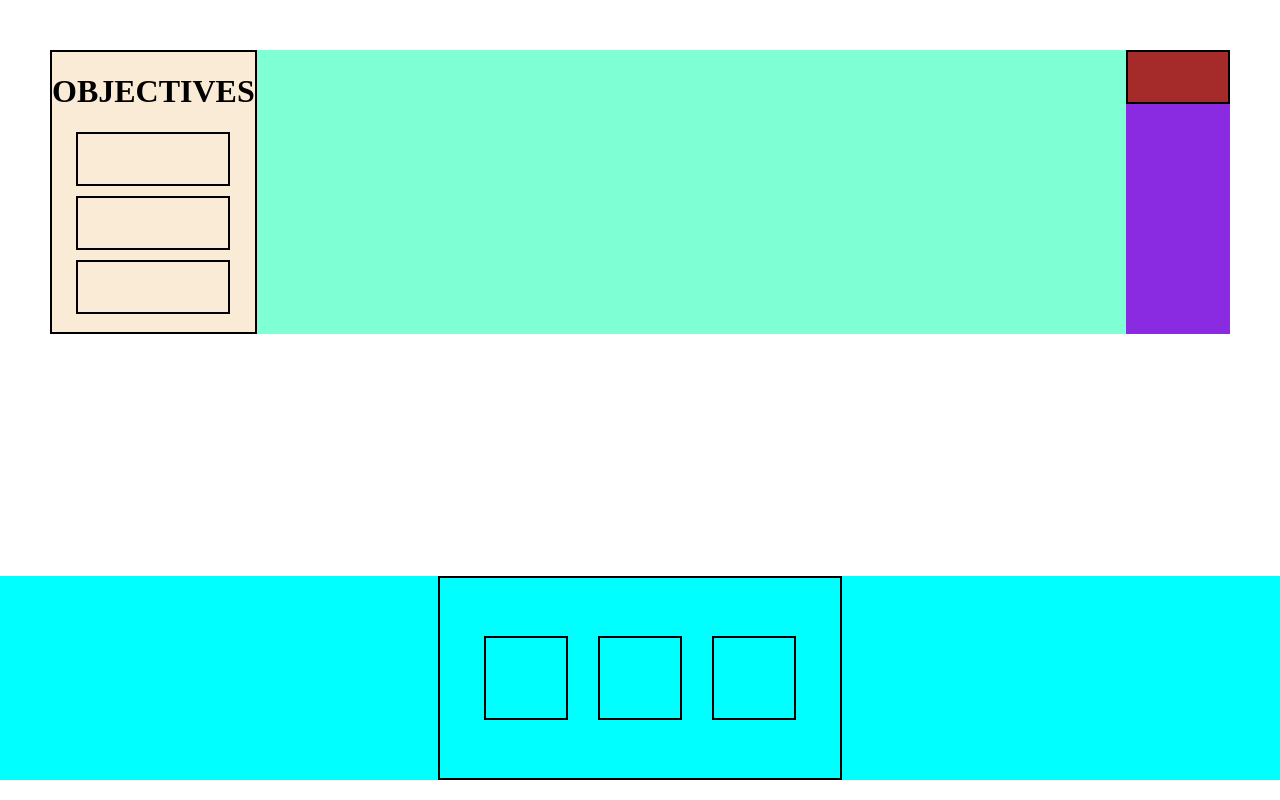
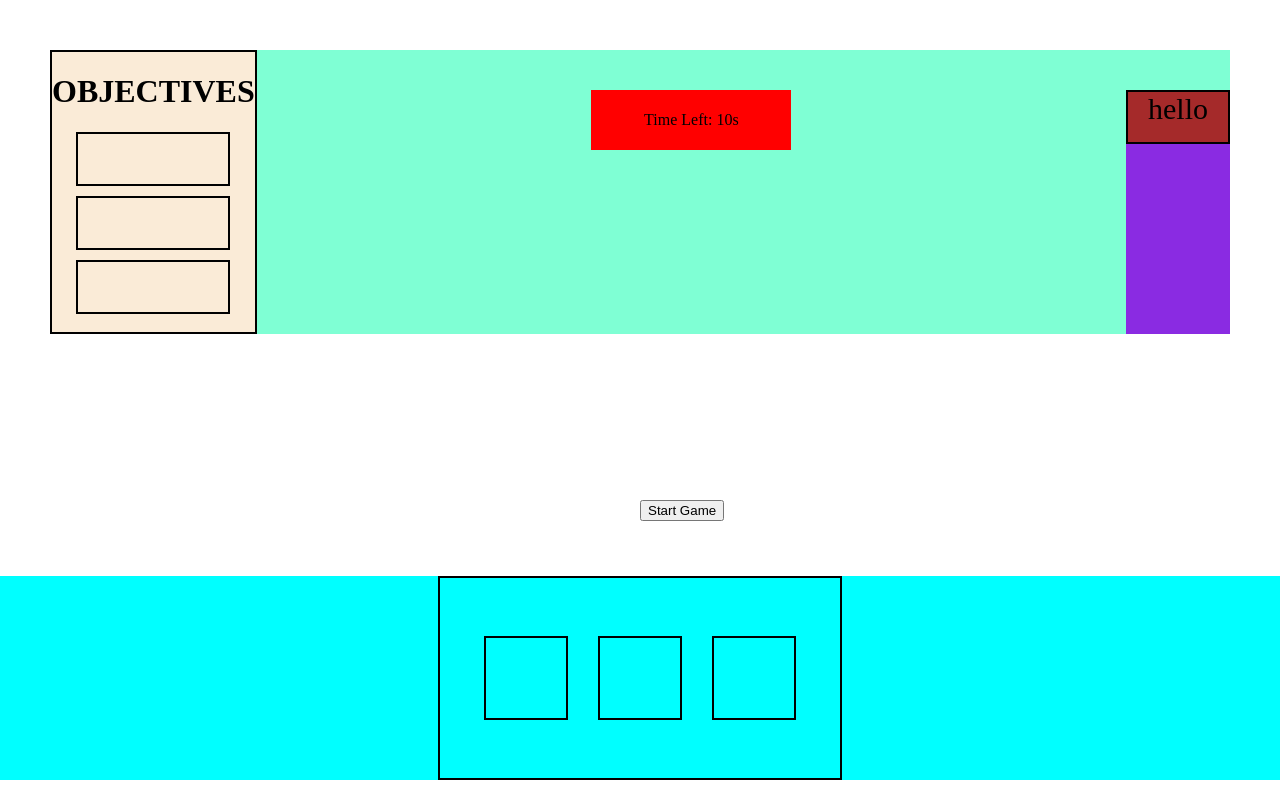
Before and after one commit to fadhelhaji/KeyRush, a plain HTML site: page index.html in a window 1280 px wide. Drawn offline with Linux system fonts and the light colour scheme.

Commit message:
Added time bar along with CSS. Checked setInterval method

```diff
--- a/CSS/style.css
+++ b/CSS/style.css
@@ -68,6 +68,7 @@ body {
 }
 
 .round-count {
+    margin-top: 40px;
     background-color: blueviolet;
 }
 
@@ -76,4 +77,34 @@ body {
     background-color: brown;
     width: 100px;
     height: 50px;
+    text-align: center;
+    font-size: 30px;
 }
+
+.time-bar {
+    margin-top: 40px;
+    background-color: gray;
+    height: 60px;
+    width: 200px;
+    position: relative;
+}
+
+.time-progress {
+    background-color: red;
+    height: 100%;
+    width: 100%;
+    position: absolute;
+    text-align: center;
+    align-content: center;
+}
+
+.startBtn {
+    position: absolute;
+    margin-left: 50%;
+    margin-top: 500px;
+}
+
+.level {
+    text-align: center;
+    font-size: 30px;
+}
--- a/JS/app.js
+++ b/JS/app.js
@@ -0,0 +1,10 @@
+const Btn = document.querySelector(".startBtn")
+const roundCount = document.querySelector(".text")
+const timer = document.querySelector(".time-progress")
+
+Btn.addEventListener('click', ()=> {
+    roundCount.innerHTML = "1"
+    setInterval(function(){
+        console.log("Hi")
+    }, 1000);
+})
--- a/index.html
+++ b/index.html
@@ -17,8 +17,11 @@
                         <div class="item objective"></div>
                     </div>
                 </div>
+            <div class="time-bar">
+                <div class="time-progress">Time Left: 10s</div>
+            </div>
             <div class="round-count">
-                <div class="text"></div>
+                <div class="text">hello</div>
             </div>
             </div>
 
@@ -31,5 +34,7 @@
                     </div>
                 </div>
             </div>
+
+            <button class="startBtn">Start Game</button>
 </body>
 </html>
```
